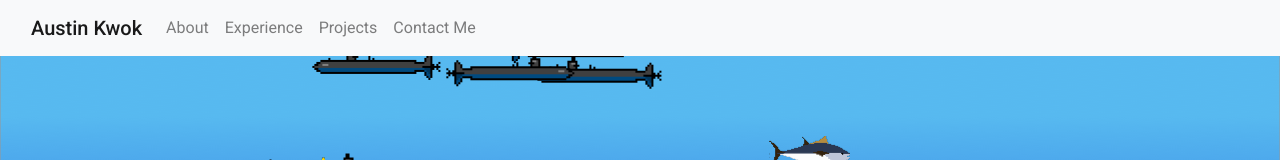
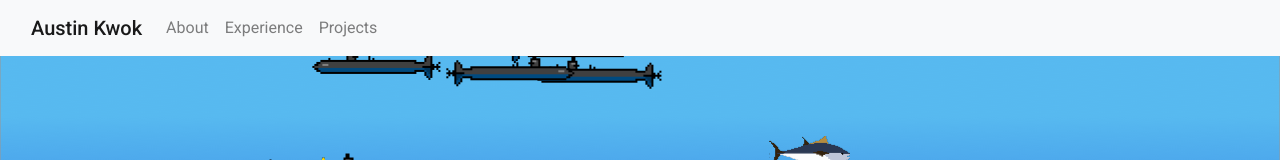
Before and after one commit to austinkwok1997/austin-website, a React (Create React App) app: page / in a window 1280 px wide. Shown: the top 160 px of the page. Built offline with nearby package versions, Linux system fonts and the light colour scheme.

Commit message:
Remove contact me

```diff
--- a/src/components/Header.js
+++ b/src/components/Header.js
@@ -24,11 +24,6 @@ function Header() {
                             <li class="nav-item">
                                 <a href="#Projects" class="nav-link">Projects</a>
                             </li>
-                            <li class="nav-item">
-                                <Link to="/contact-me">
-                                    <a href="" class="nav-link">Contact Me</a>
-                                </Link>
-                            </li>
                         </ul>
                     </div>
                 </div>
```
